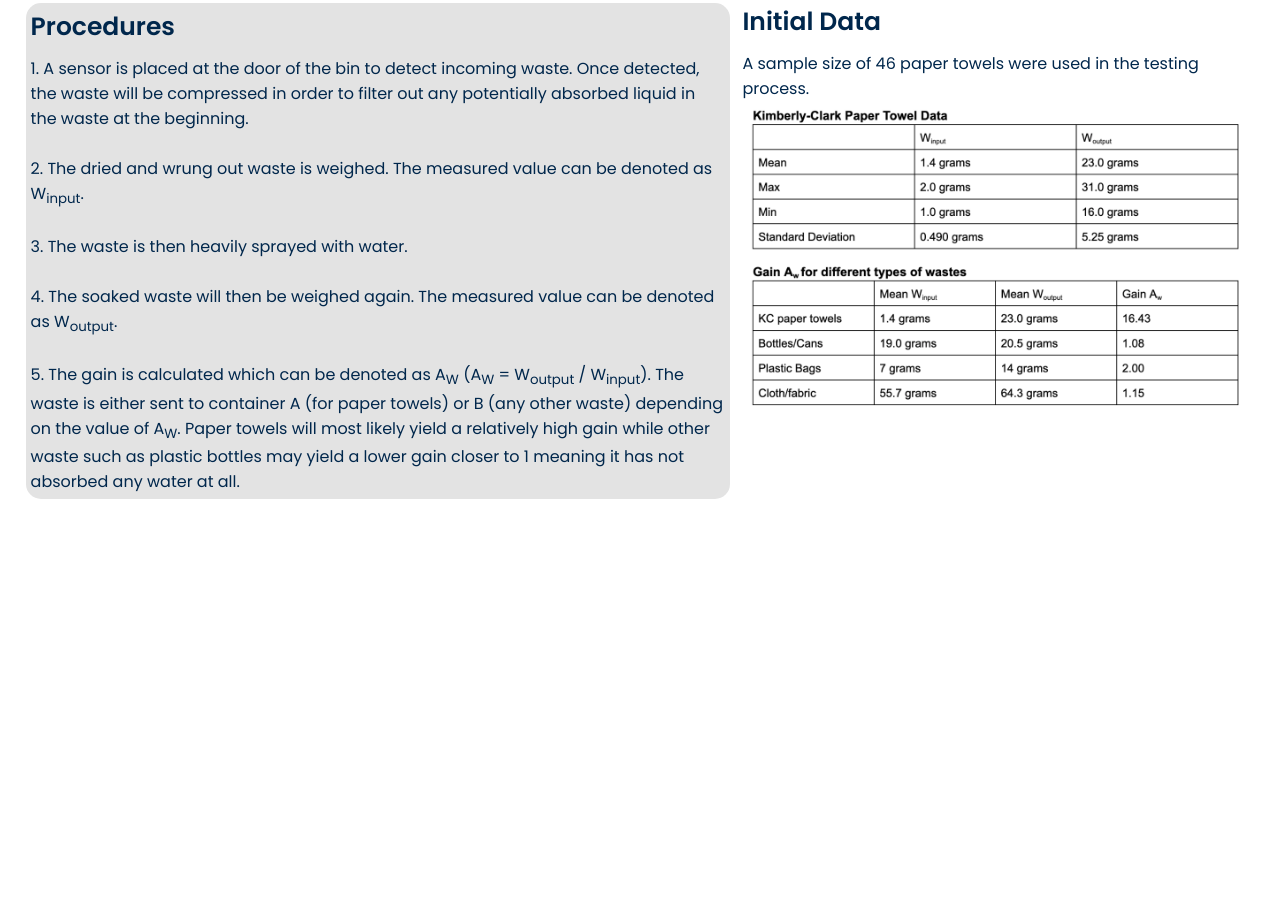
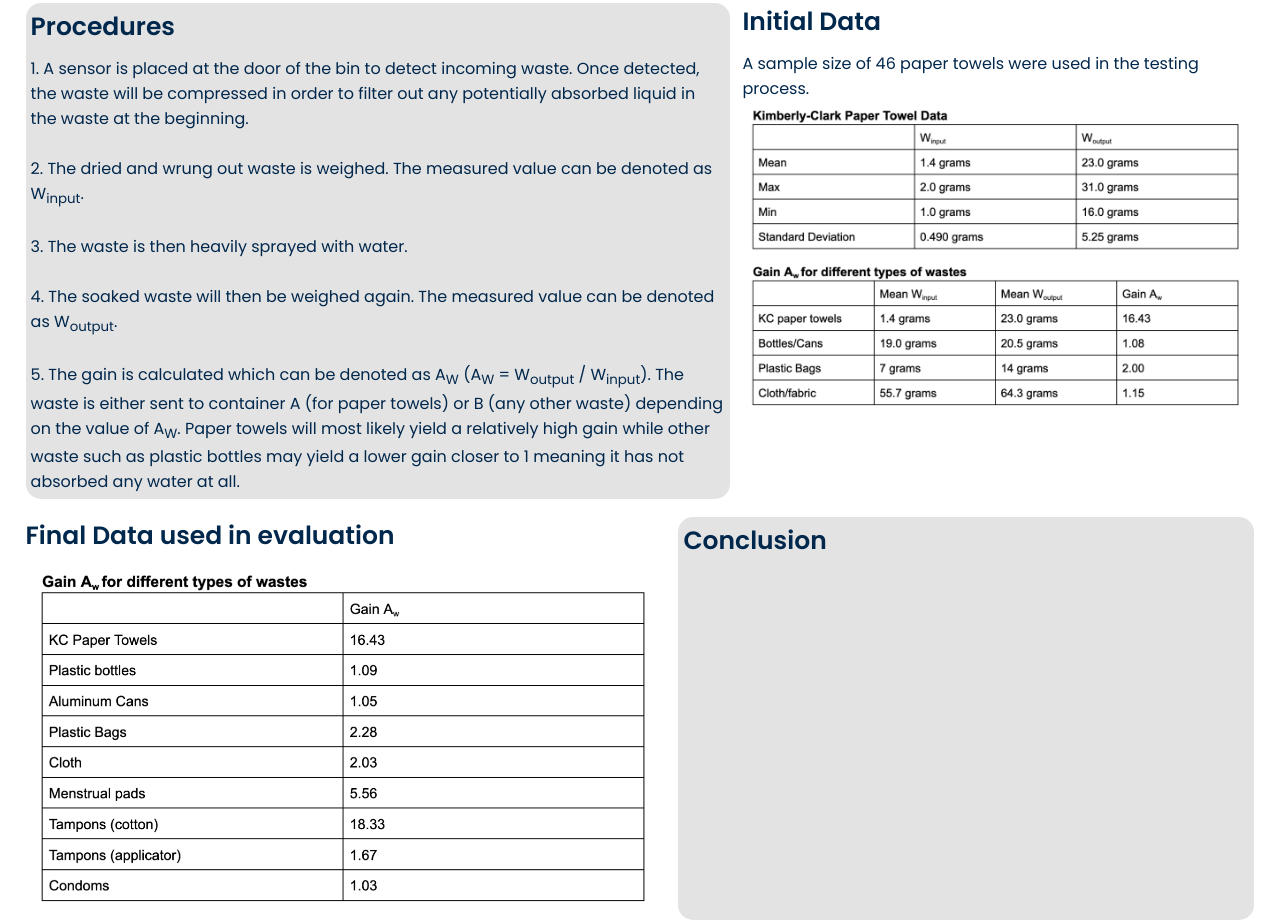
Before and after one commit to ma562/joseph_ma_weight_amplifier_comparator, a plain HTML site: page index.html in a window 1280 px wide. Shown: the part 588-1508 px from the top of the page. Before the commit the page ends 1087 px from the top, so only its background shows below. Drawn offline with Linux system fonts and the light colour scheme.

Commit message:
final data

```diff
--- a/index.html
+++ b/index.html
@@ -47,7 +47,16 @@
 				A sample size of 46 paper towels were used in the testing process.<br>
 				<img src = "images/data.png" class = "pic" width = "100%" alt = "">
 			</div>
-
+		</div>
+		<br>
+		<div class = "bottom_info">
+			<div class = "final_data">
+				<div class = "text">Final Data used in evaluation</div>
+				<img src = "images/data2.png" class = "pic" width = "100%" alt = "">
+			</div>
+			<div class = "conclusion">
+				<div class = "text">Conclusion</div>
+			</div>
 		</div>
 	</body>
 </html>
--- a/style.css
+++ b/style.css
@@ -114,6 +114,34 @@
     font-size: small;
 }
 
+.bottom_info {
+	display: flex;
+	flex-wrap: wrap;
+	align-content: center;
+	justify-content: space-between;
+	top: 100px;
+	position: relative;
+}
+
+.final_data {
+	font-family: 'Poppins', sans-serif;
+	color: #00274c;
+	position: relative;
+	width: 50%;
+	left: 2%;
+}
+
+.conclusion {
+	font-family: 'Poppins', sans-serif;
+	color: #00274c;
+	background: #e3e3e3;
+	position: relative;
+	right: 2%;
+	width: 45%;
+	border-radius: 15px;
+	padding: 5px;
+}
+
 @media (max-width: 900px){
 	.pic1, .information, .data, .procedure {
 		flex: 100%;
```
Also changed, not shown: images/data2.png (added).
